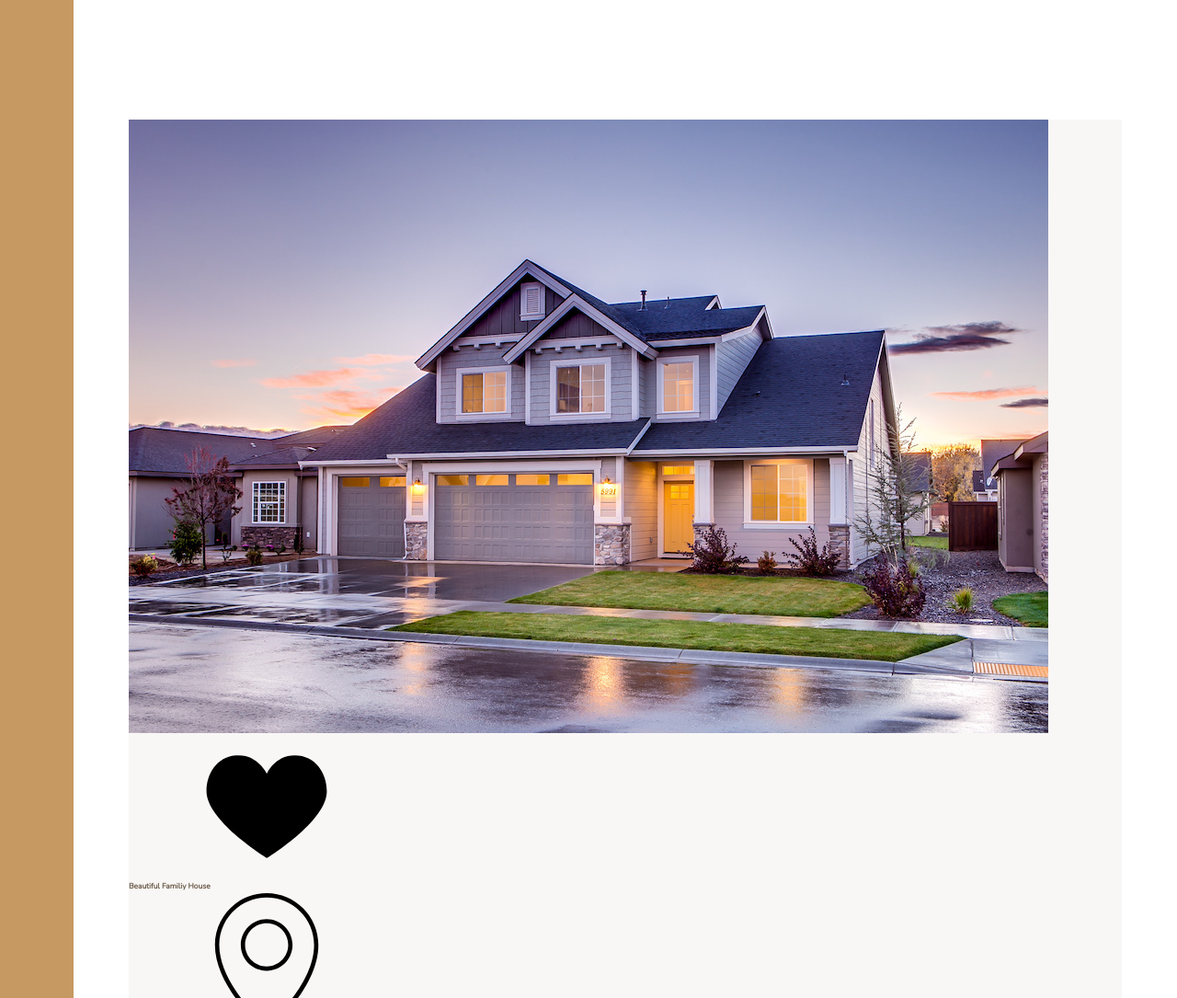
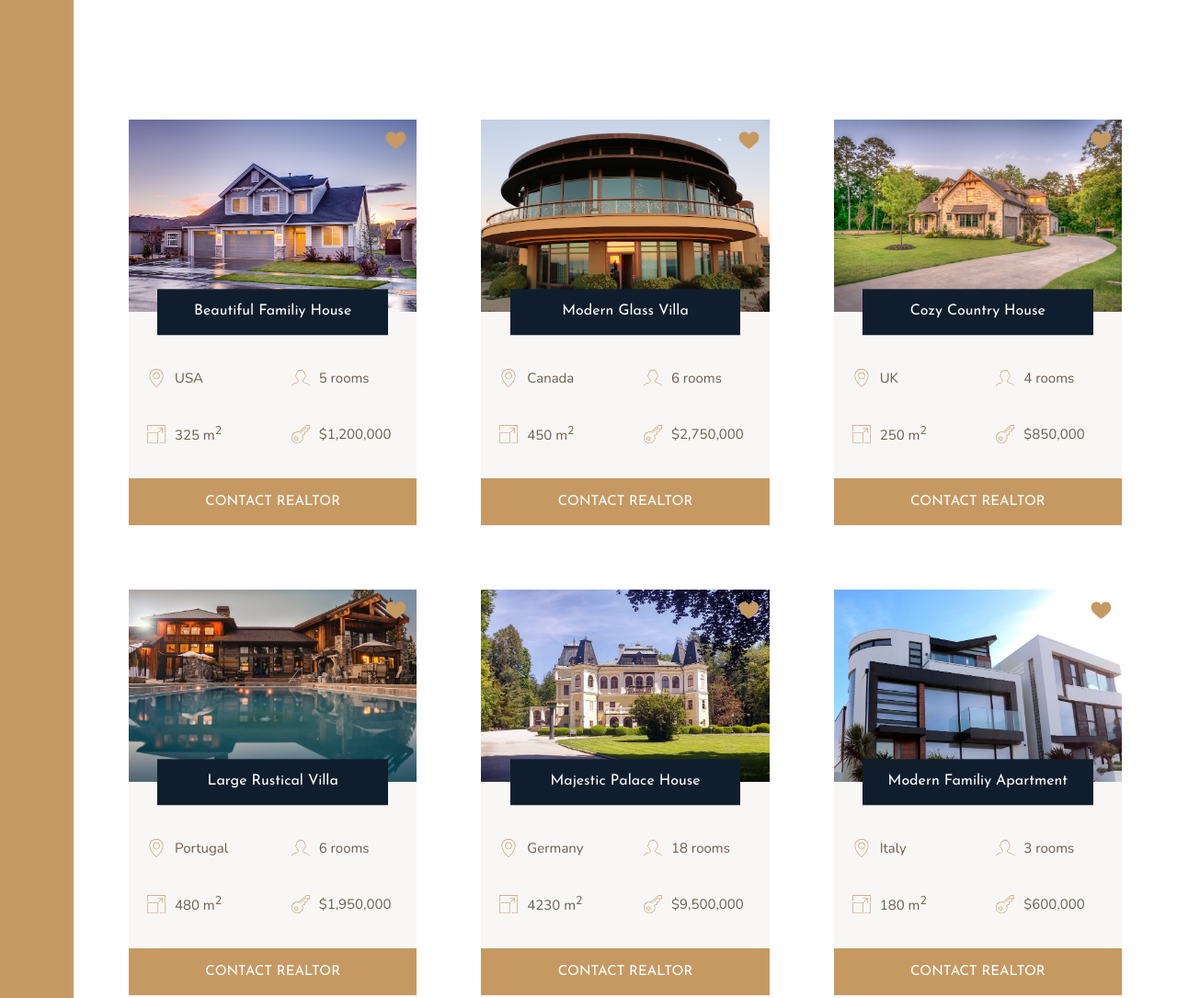
Before and after one commit to BudnikOleksii/Nexter, a website: page src/index.html in a window 1280 px wide. Shown: the part 1840-2925 px from the top of the page at 92% size. Drawn offline with nearby package versions, Linux system fonts and the light colour scheme.

Commit message:
homes section was styled

```diff
--- a/src/sass/_homes.scss
+++ b/src/sass/_homes.scss
@@ -3,10 +3,77 @@
     margin: 15rem 0;
 
     display: grid;
-    grid-template-columns: repeat(auto-fit, minmax(25fr, 1fr));
+    grid-template-columns: repeat(auto-fit, minmax(25rem, 1fr));
     gap: 7rem;
 }
 
 .home {
     background-color: $color-grey-light-1;
+
+    display: grid;
+    grid-template-columns: repeat(2, 1fr);
+    row-gap: 3.5rem;
+
+    &__img {
+        width: 100%;
+        grid-row: 1 / 2;
+        grid-column: 1 / -1;
+        z-index: 1;
+    }
+
+    &__like {
+        grid-row: 1 / 2;
+        grid-column: 2 / 3;
+        justify-self: end;
+        margin: 1rem;
+        height: 2.5rem;
+        width: 2.5rem;
+        fill: $color-primary;
+        z-index: 2;
+    }
+
+    &__name {
+        grid-column: 1 / -1;
+        grid-row: 1 / 2;
+        justify-self: center;
+        align-self: end;
+
+        width: 80%;
+        font-family: $font-display;
+        font-size: 1.6rem;
+        text-align: center;
+        padding: 1.25rem;
+        background-color: $color-secondary;
+        color: #fff;
+        font-weight: 400;
+        transform: translateY(50%);
+        z-index: 3;
+    }
+
+    &__location,
+    &__rooms {
+        margin-top: 2.5rem;
+    }
+
+    &__location,
+    &__rooms,
+    &__area,
+    &__price {
+        font-size: 1.5rem;
+        margin-left: 2rem;
+
+        display: flex;
+        align-items: center;
+
+        svg {
+            height: 2rem;
+            width: 2rem;
+            margin-right: 1rem;
+            fill: $color-primary;
+        }
+    }
+
+    &__btn {
+        grid-column: 1 / -1;
+    }
 }
```
Also changed, not shown: src/css/main.min.css.
